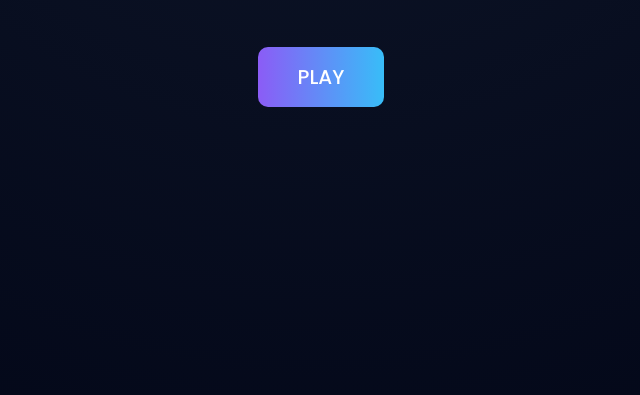
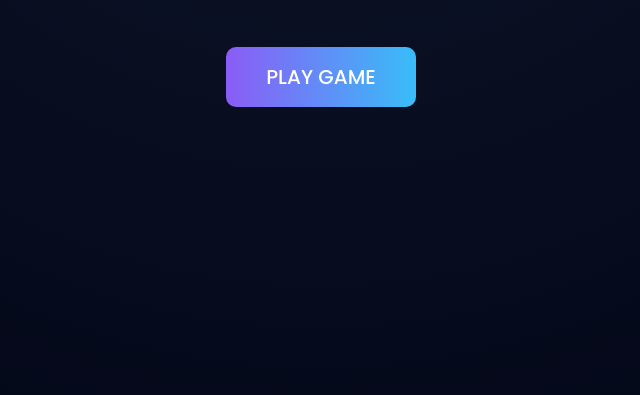
Before and after one commit to harishmohan2007-commits/Endless-Runner, a plain HTML site: page index.html in a window 1280 px wide. Shown: the part 405-800 px from the top of the page, without its empty margins (319-959 px from the left). Drawn offline with Linux system fonts and the light colour scheme.

Commit message:
Update index.html

```diff
--- a/index.html
+++ b/index.html
@@ -23,7 +23,7 @@
 
 <p class="subtitle">Defy gravity. Test your reflexes.</p>
 
-<button class="playButton" onclick="startGame()">PLAY</button>
+<button class="playButton" onclick="startGame()">PLAY GAME</button>
 
 </div>
 
```
